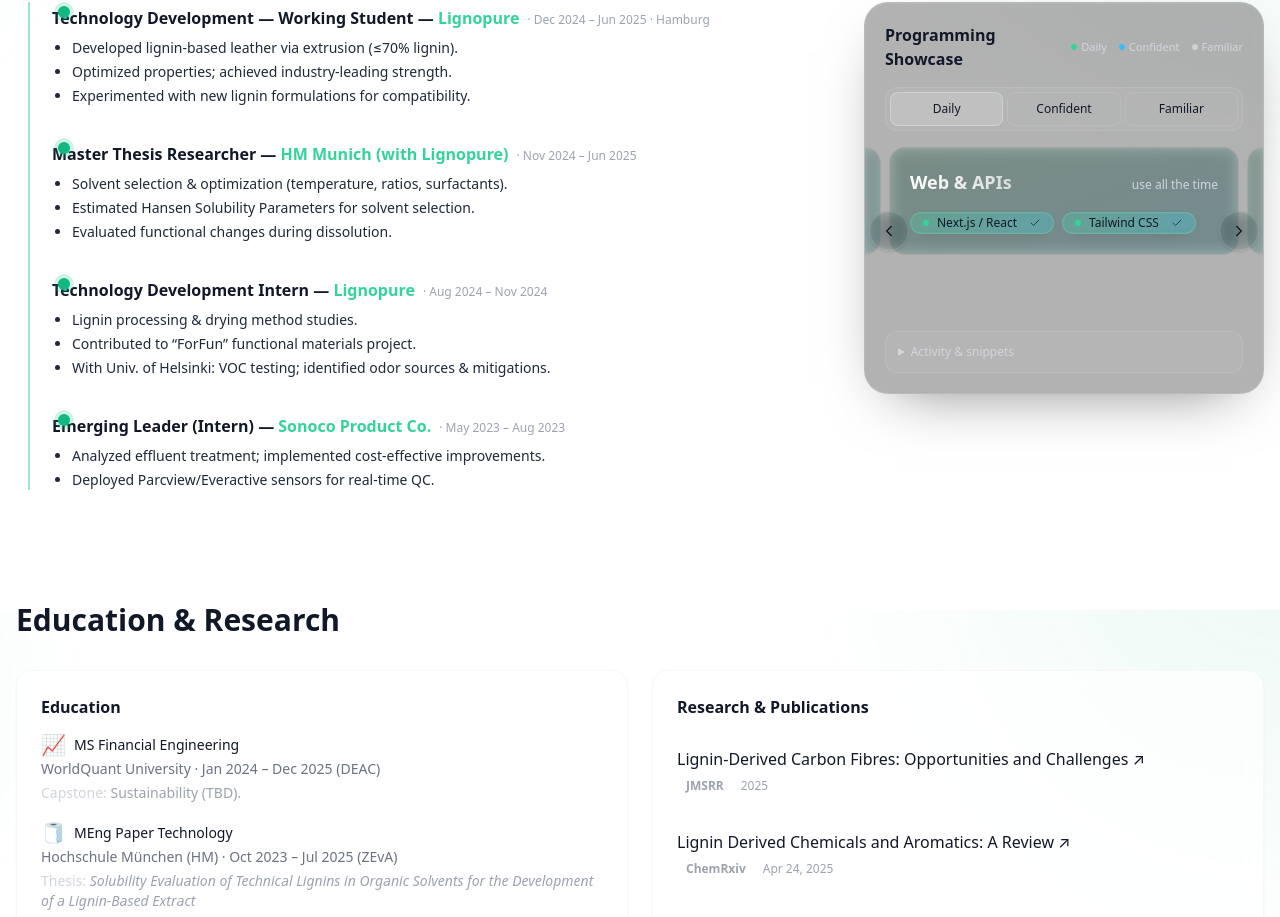
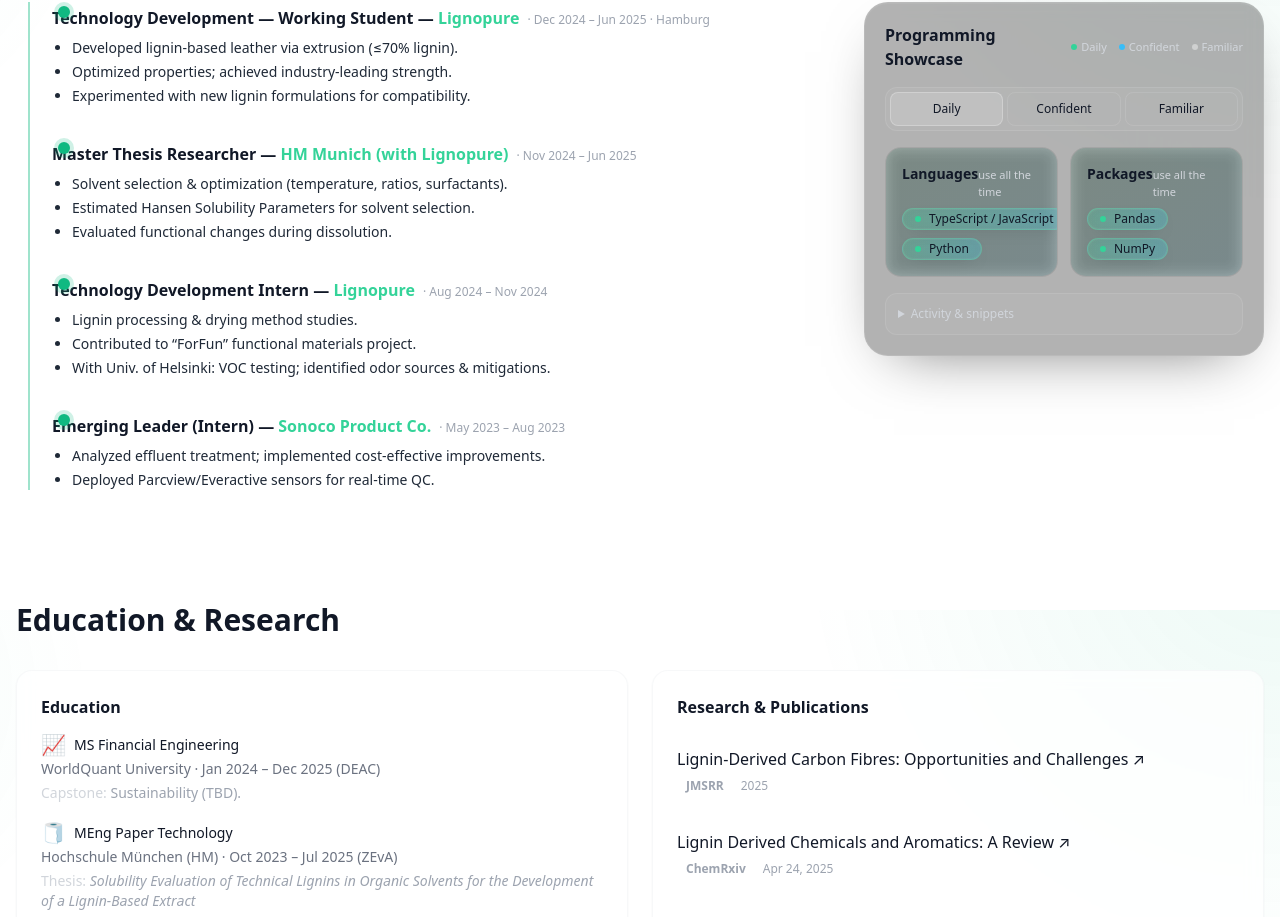
Before and after one commit to Tridude5/JohnSlavinskas, a Next.js app: page / in a window 1280 px wide. Shown: the part 1790-2707 px from the top of the page. Built offline with nearby package versions, Linux system fonts and the light colour scheme.

Commit message:
Update ProgrammingShowcase.tsx

```diff
--- a/components/ProgrammingShowcase.tsx
+++ b/components/ProgrammingShowcase.tsx
@@ -2,163 +2,102 @@
 
 import React from "react";
 
-/* ── DATA ───────────────────────────────────────────── */
+/* ── Data: reorder freely ───────────────────────────── */
 type Level = "daily" | "confident" | "familiar";
 type Item  = { label: string; level: Level };
-type Group = { key: string; title: string; items: Item[] };
 
-const STACK: Group[] = [
-  {
-    key: "languages",
-    title: "Languages",
-    items: [
-      { label: "TypeScript / JavaScript", level: "daily" },
-      { label: "Python", level: "daily" },
-      { label: "Dart", level: "confident" },
-      { label: "SQL", level: "confident" },
-      { label: "Kotlin", level: "familiar" },
-      { label: "Swift", level: "familiar" },
-    ],
-  },
-  {
-    key: "web",
-    title: "Web & APIs",
-    items: [
-      { label: "Next.js / React", level: "daily" },
-      { label: "Node / Express", level: "confident" },
-      { label: "FastAPI", level: "confident" },
-      { label: "Tailwind CSS", level: "daily" },
-      { label: "REST design", level: "confident" },
-      { label: "Auth (JWT/OAuth)", level: "confident" },
-    ],
-  },
-  {
-    key: "mobile",
-    title: "Mobile",
-    items: [
-      { label: "Flutter / Dart", level: "confident" },
-      { label: "State mgmt (Provider/Bloc)", level: "familiar" },
-    ],
-  },
-  {
-    key: "data_ml",
-    title: "Data & ML",
-    items: [
-      { label: "Pandas / NumPy", level: "daily" },
-      { label: "TensorFlow / Keras", level: "confident" },
-      { label: "scikit-learn", level: "confident" },
-      { label: "SciPy / statsmodels", level: "confident" },
-      { label: "Transformers & Bayesian nets", level: "familiar" },
-      { label: "Matplotlib / Plotly", level: "confident" },
-    ],
-  },
-  {
-    key: "db_cloud",
-    title: "Databases & Cloud",
-    items: [
-      { label: "Postgres (SQL)", level: "confident" },
-      { label: "Firestore (NoSQL)", level: "daily" },
-      { label: "Firebase Auth/Storage", level: "daily" },
-      { label: "Caching & pagination", level: "confident" },
-      { label: "Schema design", level: "confident" },
-    ],
-  },
-  {
-    key: "devops",
-    title: "DevOps & Tooling",
-    items: [
-      { label: "Git / GitHub", level: "daily" },
-      { label: "GitHub Actions (CI)", level: "daily" },
-      { label: "Vercel deploys", level: "confident" },
-      { label: "Docker (light)", level: "familiar" },
-      { label: "Testing (jest/pytest)", level: "confident" },
-      { label: "ESLint / Prettier", level: "daily" },
-    ],
-  },
-  {
-    key: "quant",
-    title: "Quant & Optimization (code)",
-    items: [
-      { label: "cvxpy / optimization", level: "confident" },
-      { label: "Backtesting pipelines", level: "confident" },
-      { label: "Monte Carlo engines", level: "confident" },
-      { label: "Risk metrics (VaR/CVaR)", level: "confident" },
-      { label: "QuantLib (basic)", level: "familiar" },
-    ],
-  },
+const LANGUAGES: Item[] = [
+  { label: "TypeScript / JavaScript", level: "daily" },
+  { label: "Python",                   level: "daily" },
+  { label: "SQL",                      level: "confident" },
+  { label: "Dart",                     level: "confident" },
+  { label: "Kotlin",                   level: "familiar" },
+  { label: "Swift",                    level: "familiar" },
 ];
 
-/* ── VISUAL META ────────────────────────────────────── */
-const LEVELS = {
+const PACKAGES: Item[] = [
+  // data / ML
+  { label: "Pandas",                   level: "daily" },
+  { label: "NumPy",                    level: "daily" },
+  { label: "TensorFlow / Keras",       level: "confident" },
+  { label: "scikit-learn",             level: "confident" },
+  { label: "SciPy",                    level: "confident" },
+  { label: "statsmodels",              level: "confident" },
+  { label: "Matplotlib",               level: "confident" },
+  { label: "Plotly",                   level: "confident" },
+  // quant / opt
+  { label: "cvxpy",                    level: "confident" },
+  { label: "QuantLib (basic)",         level: "familiar" },
+  // modeling families
+  { label: "Transformers (HF)",        level: "familiar" },
+  { label: "Bayesian networks (pgmpy)",level: "familiar" },
+];
+
+/* ── Visual meta (3 colors) ─────────────────────────── */
+const LEVELS: Record<Level, { title: string; note: string; chip: string; dot: string; glow: string }> = {
   daily: {
-    title: "Daily",
-    note: "use all the time",
+    title: "Daily", note: "use all the time",
     chip: "border-emerald-300/30 bg-gradient-to-r from-emerald-400/20 to-cyan-400/20",
     dot:  "bg-emerald-400",
-    arrow:"from-emerald-400/60 to-cyan-400/60",
+    glow: "from-emerald-400/60 to-cyan-400/60",
   },
   confident: {
-    title: "Confident",
-    note: "ship independently",
+    title: "Confident", note: "ship independently",
     chip: "border-sky-300/25 bg-gradient-to-r from-sky-400/15 to-indigo-400/15",
     dot:  "bg-sky-400",
-    arrow:"from-sky-400/60 to-indigo-400/60",
+    glow: "from-sky-400/60 to-indigo-400/60",
   },
   familiar: {
-    title: "Familiar",
-    note: "ramp fast",
+    title: "Familiar", note: "ramp fast",
     chip: "border-white/15 bg-white/5",
     dot:  "bg-white/40",
-    arrow:"from-zinc-200/40 to-white/30",
+    glow: "from-zinc-200/40 to-white/30",
   },
-} as const;
+};
 
-function Chip({ text, chipClass, dotClass, i }: { text: string; chipClass: string; dotClass: string; i: number }) {
+function Chip({ text, chip, dot, i }: { text: string; chip: string; dot: string; i: number }) {
   return (
     <span
       className={[
         "inline-flex items-center gap-2 rounded-full border px-3 py-1 text-xs whitespace-nowrap leading-none",
         "shadow-[0_0_0_1px_rgba(255,255,255,0.04)_inset,0_6px_16px_-10px_rgba(0,0,0,0.6)] backdrop-blur",
         "hover:scale-[1.05] transition-transform duration-150",
-        chipClass,
+        chip,
       ].join(" ")}
       style={{ animation: "chipIn .35s both", animationDelay: `${i * 28}ms` }}
     >
-      <span className={`h-1.5 w-1.5 rounded-full ${dotClass}`} />
-      <span>{text}</span>
-      <svg className="ml-1 opacity-70" width="12" height="12" viewBox="0 0 24 24"
-           stroke="currentColor" strokeWidth="2" fill="none" strokeLinecap="round" strokeLinejoin="round">
-        <path d="M20 6L9 17l-5-5" />
-      </svg>
+      <span className={`h-1.5 w-1.5 rounded-full ${dot}`} />
+      {text}
     </span>
   );
 }
 
-function ArrowBtn({ dir, onClick, gradient }: { dir: "left" | "right"; onClick: () => void; gradient: string }) {
-  const icon = dir === "left"
-    ? (<svg width="18" height="18" viewBox="0 0 24 24" fill="none" stroke="currentColor" strokeWidth="2"
-             strokeLinecap="round" strokeLinejoin="round"><path d="M15 18l-6-6 6-6"/></svg>)
-    : (<svg width="18" height="18" viewBox="0 0 24 24" fill="none" stroke="currentColor" strokeWidth="2"
-             strokeLinecap="round" strokeLinejoin="round"><path d="M9 18l6-6-6-6"/></svg>);
+function GroupCard({
+  title, items, level,
+}: {
+  title: string; items: Item[]; level: Level;
+}) {
+  const meta = LEVELS[level];
+  const labels = items.filter((it) => it.level === level).map((it) => it.label);
+  if (!labels.length) return null;
 
   return (
-    <button
-      aria-label={dir === "left" ? "Previous" : "Next"}
-      onClick={onClick}
-      className="relative pointer-events-auto rounded-full p-2 md:p-2.5 border border-white/15 bg-white/10 backdrop-blur shadow transition hover:bg-white/20"
-    >
-      <span className={`pointer-events-none absolute inset-0 rounded-full bg-gradient-to-br ${gradient} opacity-0 blur group-hover:opacity-40`} />
-      {icon}
-    </button>
+    <div className="relative rounded-2xl border border-white/10 bg-white/[0.035] p-4 backdrop-blur overflow-hidden">
+      <div className={`absolute inset-0 -z-10 bg-gradient-to-br ${meta.glow} opacity-15`} />
+      <div className="mb-2 flex items-baseline justify-between">
+        <div className="text-sm font-semibold">{title}</div>
+        <div className="text-[11px] text-gray-300">{meta.note}</div>
+      </div>
+      <div className="flex flex-wrap gap-2">
+        {labels.map((t, i) => (
+          <Chip key={t} text={t} chip={meta.chip} dot={meta.dot} i={i} />
+        ))}
+      </div>
+    </div>
   );
 }
 
-/* ── HELPERS ────────────────────────────────────────── */
-const byLevel = (lvl: Level) =>
-  STACK.map((g) => ({ title: g.title, labels: g.items.filter((it) => it.level === lvl).map((it) => it.label) }))
-       .filter((g) => g.labels.length);
-
-/* ── MAIN ───────────────────────────────────────────── */
+/* ── Main ───────────────────────────────────────────── */
 type Props = {
   tsSnippet?: string;
   pySnippet?: string;
@@ -183,54 +122,13 @@ print("HSP:", proximity([18,10,7],[17.8,8.5,6.8]))`,
   sparklineHeights = [4,7,2,9,6,10,5,8,3,9,7,11],
 }: Props) {
   const [level, setLevel] = React.useState<Level>("daily");
-  const [i, setI] = React.useState(0);
-  const reduceMotion =
-    typeof window !== "undefined" &&
-    window.matchMedia?.("(prefers-reduced-motion: reduce)").matches;
+  const [lang, setLang] = React.useState<"ts" | "py">("ts");
+  const code = lang === "ts" ? tsSnippet : pySnippet;
 
-  const groups = byLevel(level);
-  const meta   = LEVELS[level];
-  const canPrev = groups.length > 1;
-  const canNext = groups.length > 1;
-
-  // auto-advance
-  const [auto, setAuto] = React.useState(true);
-  React.useEffect(() => {
-    if (!auto || reduceMotion || groups.length <= 1) return;
-    const id = setInterval(() => setI((x) => (x + 1) % groups.length), 5200);
-    return () => clearInterval(id);
-  }, [auto, reduceMotion, groups.length]);
-
-  // resize-safe arrows outside the slide
-  const touchRef = React.useRef<{x:number;y:number}|null>(null);
-  const onTouchStart = (e: React.TouchEvent) => {
-    const t = e.touches[0]; touchRef.current = {x:t.clientX,y:t.clientY};
-  };
-  const onTouchEnd = (e: React.TouchEvent) => {
-    const s = touchRef.current; if (!s) return;
-    const t = e.changedTouches[0]; const dx = t.clientX - s.x; const dy = t.clientY - s.y;
-    if (Math.abs(dx) > Math.abs(dy) && Math.abs(dx) > 28) {
-      setI((x) => dx < 0 ? (x + 1) % groups.length : (x - 1 + groups.length) % groups.length);
-      setAuto(false);
-    }
-    touchRef.current = null;
-  };
-
-  // snippets
-  const [lang, setLang] = React.useState<"ts"|"py">("ts");
-  const code = lang === "ts" ? tsSnippet : pySnippet;
   const copy = async () => { try { await navigator.clipboard.writeText(code); } catch {} };
 
-  // when switching level, reset index
-  React.useEffect(() => setI(0), [level]);
-
   return (
-    <aside
-      className="relative isolate min-w-0 w-full max-w-[720px] rounded-3xl border border-white/10 bg-black/30 p-5 shadow-[inset_0_1px_0_rgba(255,255,255,0.06),0_20px_60px_-30px_rgba(0,0,0,0.6)] backdrop-blur overflow-hidden"
-      onMouseEnter={() => setAuto(false)}
-      onMouseLeave={() => setAuto(true)}
-    >
-      {/* header */}
+    <aside className="relative isolate min-w-0 w-full max-w-[720px] rounded-3xl border border-white/10 bg-black/30 p-5 shadow-[inset_0_1px_0_rgba(255,255,255,0.06),0_20px_60px_-30px_rgba(0,0,0,0.6)] backdrop-blur overflow-hidden">
       <div className="flex items-center justify-between">
         <h3 className="font-semibold">Programming Showcase</h3>
         <div className="flex items-center gap-3 text-[11px] text-gray-300">
@@ -240,7 +138,7 @@ print("HSP:", proximity([18,10,7],[17.8,8.5,6.8]))`,
         </div>
       </div>
 
-      {/* level tabs (full-width segmented control) */}
+      {/* full-width level tabs */}
       <div className="mt-4 rounded-xl border border-white/10 bg-white/[0.03] p-1 grid grid-cols-3 gap-1">
         {(["daily","confident","familiar"] as Level[]).map((lv) => (
           <button
@@ -248,80 +146,30 @@ print("HSP:", proximity([18,10,7],[17.8,8.5,6.8]))`,
             className={`text-xs px-3 py-2 rounded-lg border transition w-full ${
               lv === level ? "border-white/25 bg-white/15" : "border-white/10 hover:bg-white/10"
             }`}
-            onClick={() => { setLevel(lv); setAuto(false); }}
+            onClick={() => setLevel(lv)}
           >
             {LEVELS[lv].title}
           </button>
         ))}
       </div>
 
-      {/* carousel of groups for the chosen level */}
-      <div className="relative mt-4 select-none" onTouchStart={onTouchStart} onTouchEnd={onTouchEnd}>
-        <div className="relative">
-          <div
-            className="flex transition-transform duration-500 will-change-transform"
-            style={{ transform: `translateX(-${i * 100}%)` }}
-          >
-            {groups.map((g, gi) => (
-              <div key={g.title} className="shrink-0 w-full px-1">
-                <div className="relative rounded-2xl border border-white/10 bg-white/[0.035] p-5 backdrop-blur overflow-hidden">
-                  {/* clipped glow for the level */}
-                  <div className={`absolute inset-0 -z-10 bg-gradient-to-br ${LEVELS[level].arrow} opacity-20`} />
-                  <div className="flex items-baseline justify-between">
-                    <div className="text-lg font-semibold bg-gradient-to-r from-white to-white/70 bg-clip-text text-transparent">
-                      {g.title}
-                    </div>
-                    <div className="text-xs text-gray-300">{LEVELS[level].note}</div>
-                  </div>
-                  <div key={String(gi)} className="mt-4 flex flex-wrap gap-2">
-                    {g.labels.map((label, idx) => (
-                      <Chip
-                        key={label}
-                        text={label}
-                        chipClass={LEVELS[level].chip}
-                        dotClass={LEVELS[level].dot}
-                        i={idx}
-                      />
-                    ))}
-                  </div>
-                </div>
-              </div>
-            ))}
-          </div>
-
-          {/* arrows outside; wrappers non-blocking */}
-          {canPrev && (
-            <div className="pointer-events-none absolute inset-y-0 left-0 flex items-center -translate-x-2 sm:-translate-x-3 md:-translate-x-4">
-              <ArrowBtn
-                dir="left"
-                gradient={meta.arrow}
-                onClick={() => { setI((x) => (x - 1 + groups.length) % groups.length); setAuto(false); }}
-              />
-            </div>
-          )}
-          {canNext && (
-            <div className="pointer-events-none absolute inset-y-0 right-0 flex items-center translate-x-2 sm:translate-x-3 md:translate-x-4">
-              <ArrowBtn
-                dir="right"
-                gradient={meta.arrow}
-                onClick={() => { setI((x) => (x + 1) % groups.length); setAuto(false); }}
-              />
-            </div>
-          )}
-        </div>
+      {/* two simple cards that always fit */}
+      <div className="mt-4 grid grid-cols-1 md:grid-cols-2 gap-3">
+        <GroupCard title="Languages" items={LANGUAGES} level={level} />
+        <GroupCard title="Packages"  items={PACKAGES}  level={level} />
       </div>
 
-      {/* extras: collapsible to save space */}
+      {/* extras (kept compact) */}
       <details className="mt-4 rounded-xl border border-white/10 bg-white/[0.03] p-3">
         <summary className="cursor-pointer text-xs text-gray-300">Activity & snippets</summary>
         <div className="mt-3">
           <div className="mb-2 text-xs text-gray-400">Recent commits</div>
           <div className="flex h-10 items-end gap-1">
-            {sparklineHeights.map((h, idx) => (
+            {sparklineHeights.map((h, i) => (
               <div
-                key={idx}
+                key={i}
                 className="w-2 rounded-sm bg-emerald-400/70 animate-pulse"
-                style={{ height: `${h * 0.22}rem`, animationDelay: `${idx * 120}ms` }}
+                style={{ height: `${h * 0.22}rem`, animationDelay: `${i * 120}ms` }}
               />
             ))}
           </div>
```
